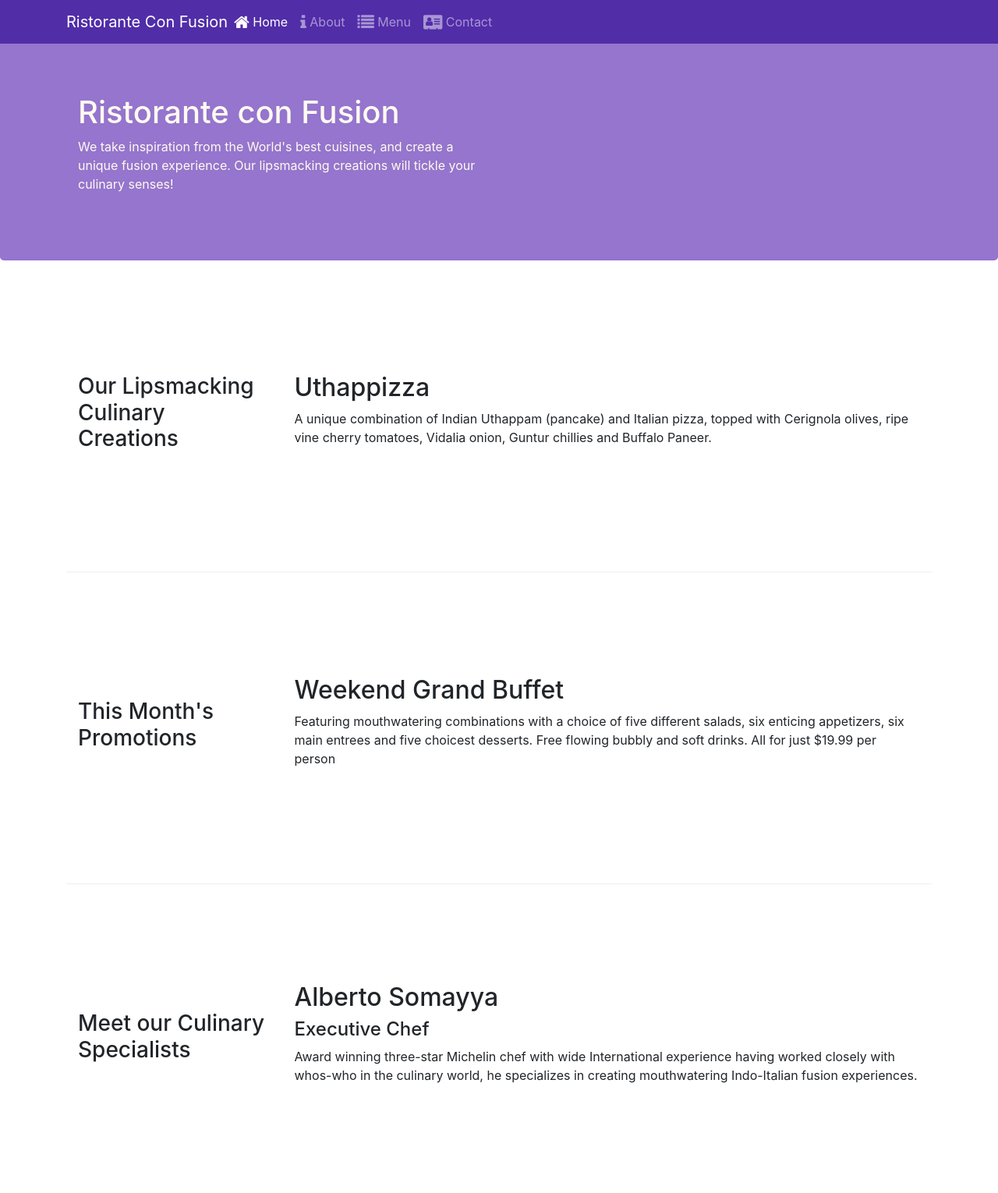
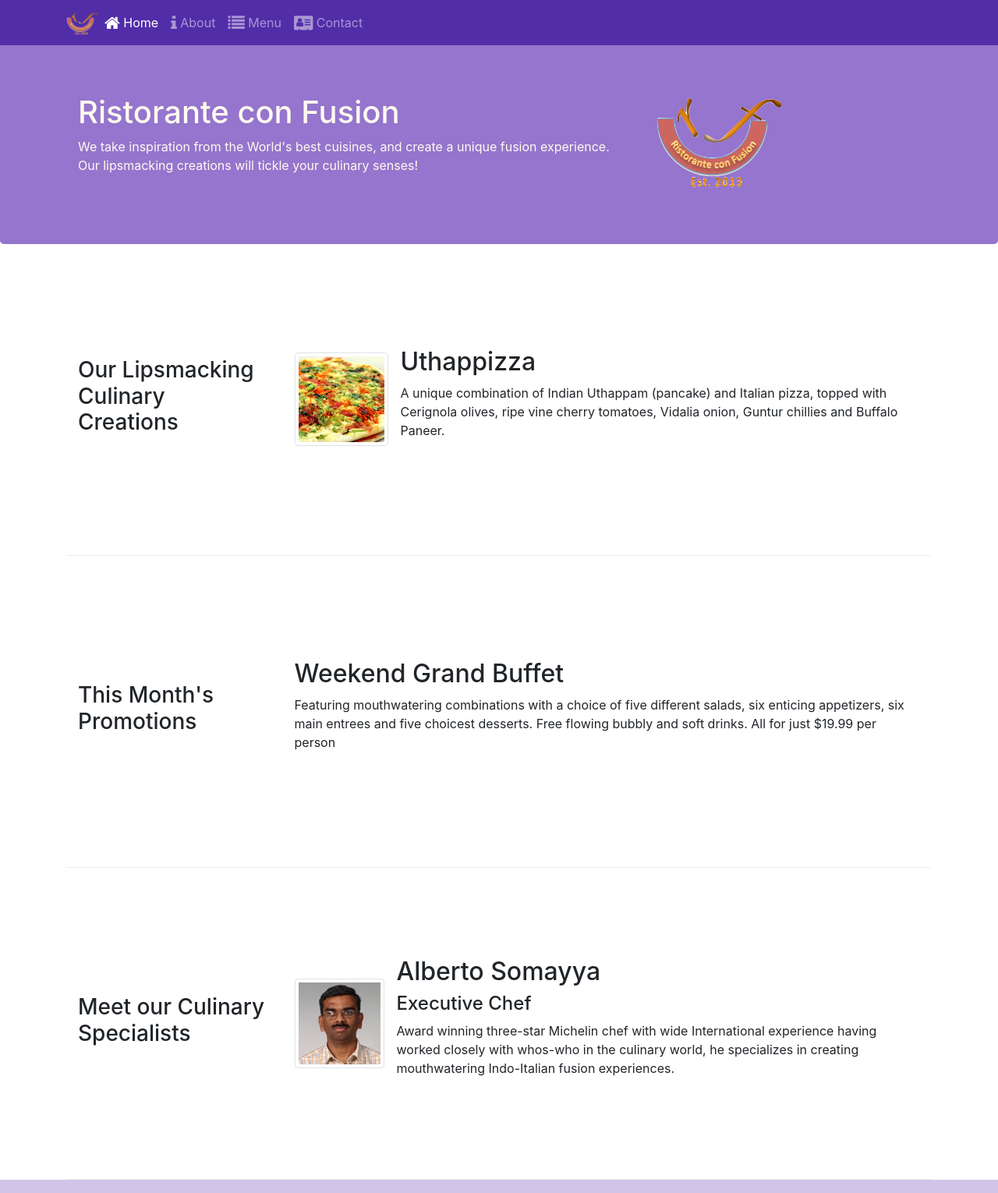
Before and after one commit to anurag4998/Bootstrap, a website: page index.html in a window 1280 px wide. Shown: the top 1530 px of the page at 78% size. Drawn offline with nearby package versions, Linux system fonts and the light colour scheme.

Commit message:
images and media

```diff
--- a/index.html
+++ b/index.html
@@ -18,7 +18,7 @@
             <button class="navbar-toggler" type="button" data-toggle="collapse" data-target="#Navbar">
                 <span class="navbar-toggler-icon"></span>
             </button>
-           <a class="navbar-brand mr-auto" href="#"> Ristorante Con Fusion</a>
+           <a class="navbar-brand mr-auto" href="#"><img src="img/logo.png" height="30" width="41"></a>
                 <div class="collapse navbar-collapse" id="Navbar">
                     <ul class="navbar-nav mr-auto">
                     <li class="nav-item active"><a class="nav-link" href="#"><span class="fa fa-home fa-lg"></span> Home</a></li>
@@ -32,11 +32,12 @@
     <header class="jumbotron">
         <div class="container">
             <div class="row row-header">
-                <div class="col-12 col-sm-6 col-md-6">
+                <div class="col-12 col-sm-6 col-md-8">
                     <h1>Ristorante con Fusion</h1>
                     <p>We take inspiration from the World's best cuisines, and create a unique fusion experience. Our lipsmacking creations will tickle your culinary senses!</p>
                 </div>
-                <div>
+                <div class="col-12 col-sm align-self-center">
+                    <img src="img/logo.png" class="img-fluid">
                 </div>
             </div>
         </div>
@@ -48,8 +49,19 @@
                 <h3>Our Lipsmacking Culinary Creations</h3>
             </div>
             <div class="col col-sm col-md">
-                <h2>Uthappizza</h2>
-                <p class="d-none d-sm-block">A unique combination of Indian Uthappam (pancake) and Italian pizza, topped with Cerignola olives, ripe vine cherry tomatoes, Vidalia onion, Guntur chillies and Buffalo Paneer.</p>
+                <div class="media">
+                    <img class="d-flex mr-3 img-thumbnail align-self-center"
+                            src="img/uthappizza.png" alt="Uthappizza">
+                    <div class="media-body">
+                        <h2 class="mt-0">Uthappizza</h2>
+                        <p class="d-none d-sm-block">A unique combination of Indian Uthappam (pancake) and
+                            Italian pizza, topped with Cerignola olives, ripe vine
+                            cherry tomatoes, Vidalia onion, Guntur chillies and
+                            Buffalo Paneer.</p>
+                    </div>
+                </div>
+                <!-- <h2>Uthappizza</h2>
+                <p class="d-none d-sm-block">A unique combination of Indian Uthappam (pancake) and Italian pizza, topped with Cerignola olives, ripe vine cherry tomatoes, Vidalia onion, Guntur chillies and Buffalo Paneer.</p> -->
             </div>
         </div>
 
@@ -69,9 +81,20 @@
                 <h3>Meet our Culinary Specialists</h3>
             </div>
             <div class="col col-sm col-md">
-                <h2>Alberto Somayya</h2>
-                <h4>Executive Chef</h4>
-                <p class="d-none d-sm-block">Award winning three-star Michelin chef with wide International experience having worked closely with whos-who in the culinary world, he specializes in creating mouthwatering Indo-Italian fusion experiences. </p>
+                <div class="media">
+                    <img class="d-flex mr-3 img-thumbnail align-self-center"
+                            src="img/alberto.png" alt="Alberto Somayya">
+                    <div class="media-body">
+                        <h2 class="mt-0">Alberto Somayya</h2>
+                        <h4>Executive Chef</h4>
+                        <p class="d-none d-sm-block">Award winning three-star Michelin chef with wide
+                            International experience having worked closely with
+                            whos-who in the culinary world, he specializes in
+                            creating mouthwatering Indo-Italian fusion experiences.
+                            </p>
+                    </div>
+                </div>
+
             </div>
         </div>
     </div>
```
Also changed, not shown: aboutus.html (+3 -2 lines), contactus.html (+3 -2 lines), img/alberto.png (added), img/buffet.png (added), img/logo.png (added), img/uthappizza.png (added), 1 other file.
